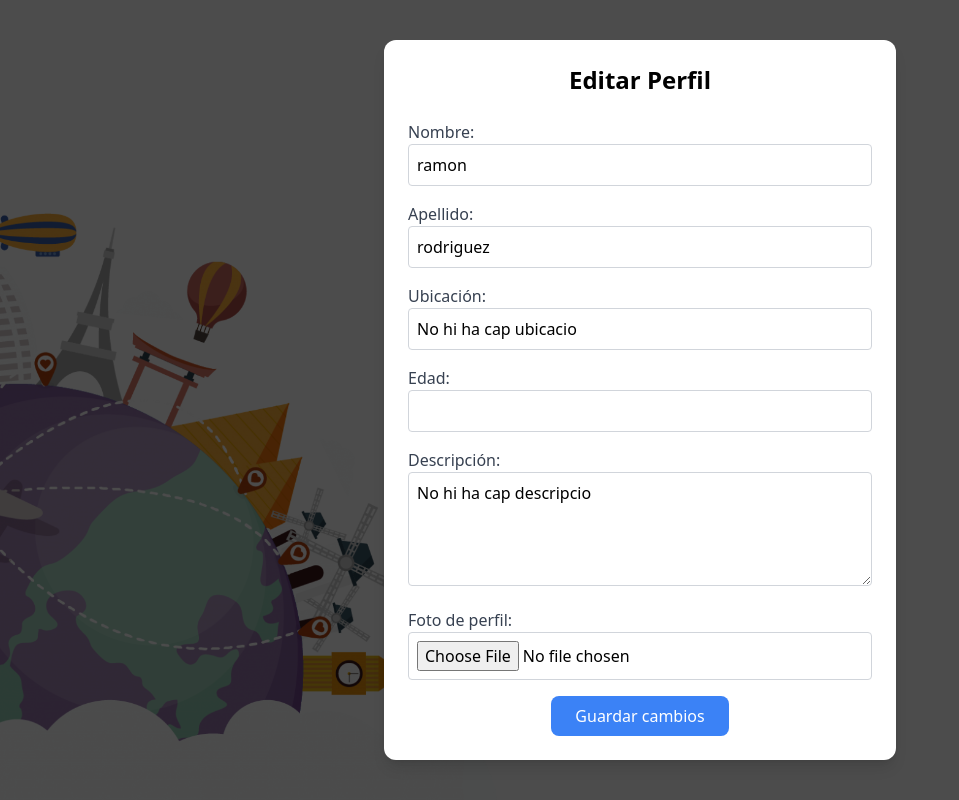
After one commit to ivanfernandezmo/XarxaSocial, a PHP site: page /XarxaSocial/perfil/editar_perfil.php in a window 1280 px wide. The commit adds this page. Shown: the whole page, without its empty margins (0-959 px from the left). Run offline with PHP 8.4, Linux system fonts and the light colour scheme; a user stored in the database is signed in; data comes from the database, SQL or seed files in the repository; tables that the repository leaves empty hold one stand-in row (values such as "Sample post"); data that the repository does not hold is empty; some libraries are stand-ins or nearby versions.

Commit message:
editar_perfil (falta mirar las imagenes)

```diff
--- /dev/null
+++ b/perfil/editar_perfil.php
@@ -0,0 +1,167 @@
+<?php
+require_once('../connecta_db.php');
+session_start();
+
+if (!isset($_SESSION['username'])) {
+    header("Location: login.php");
+    exit();
+}
+
+if ($_SERVER['REQUEST_METHOD'] == 'POST') {
+    // Obtener los nuevos datos del formulario
+    $nuevoNom = $_POST['nombre'];
+    $nuevoCognom = $_POST['cognom'];
+    $nuevaUbicacio = $_POST['ubicacio'];
+    $nuevaEdat = $_POST['edat'];
+    $nuevaDescripcio = $_POST['descripcio'];
+
+    // Aquí vamos a buscar la foto actual de la base de datos para usarla si no se sube una nueva
+    $sql_foto_actual = 'SELECT imatge FROM perfil WHERE idUsuario = ?';
+    $stmt_foto = $db->prepare($sql_foto_actual);
+    $stmt_foto->execute([$_SESSION['idUsuario']]);
+    $foto_actual = $stmt_foto->fetchColumn(); // Obtiene la ruta de la foto actual
+
+    // Si no se encuentra una foto actual, asignar la foto predeterminada
+    if (!$foto_actual) {
+        $foto_actual = "../imatges/fotoPerfilDefault.webp";
+    }
+
+    // Actualizamos los datos del usuario (nombre y apellido)
+    $sql_update = 'UPDATE usuario SET userFirstName = ?, userLastName = ? WHERE idUsuario = ?';
+    $stmt = $db->prepare($sql_update);
+    $stmt->execute([$nuevoNom, $nuevoCognom, $_SESSION['idUsuario']]);
+
+    // Actualizamos los datos del perfil (ubicación, edad, descripción)
+    $sql_update_perfil = 'UPDATE perfil SET ubicacio = ?, edat = ?, descripcio = ? WHERE idUsuario = ?';
+    $stmt2 = $db->prepare($sql_update_perfil);
+    $stmt2->execute([$nuevaUbicacio, $nuevaEdat, $nuevaDescripcio, $_SESSION['idUsuario']]);
+
+    // Actualizamos la foto si se sube una nueva
+    if (isset($_FILES['foto']) && $_FILES['foto']['error'] === UPLOAD_ERR_OK) {
+        // Ruta donde se guardarán las imágenes
+        $uploadDir = "../imatges/";
+        // Obtener la extensión del archivo de la imagen
+        $imageExtension = pathinfo($_FILES['foto']['name'], PATHINFO_EXTENSION);
+        // Generar un nombre único para la imagen
+        $newImageName = 'perfil_' . time() . '.' . $imageExtension;
+        // Ruta completa donde se guardará la nueva imagen
+        $newImagePath = $uploadDir . $newImageName;
+
+        // Mover el archivo subido al directorio adecuado
+        if (move_uploaded_file($_FILES['foto']['tmp_name'], $newImagePath)) {
+            // Si la imagen se sube correctamente, actualizamos la variable $foto
+            $foto = $newImagePath;
+        } else {
+            // Si la imagen no se puede mover, mantenemos la foto actual
+            $foto = $foto_actual;  // Mantenemos la foto anterior en la variable $foto
+        }
+    } else {
+        // Si no se ha subido una nueva foto, mantenemos la foto actual
+        $foto = $foto_actual;  // Mantenemos la foto actual en la variable $foto
+    }
+
+    // Actualizamos la ruta de la foto en la base de datos
+    $sql_update_foto = 'UPDATE perfil SET imatge = ? WHERE idUsuario = ?';
+    $stmt3 = $db->prepare($sql_update_foto);
+    $stmt3->execute([$foto, $_SESSION['idUsuario']]);
+
+    // Actualizar los datos en la base de datos (nombre, apellido, etc. ya se están actualizando anteriormente)
+    $sql_update_perfil = 'UPDATE perfil SET imatge = ?, ubicacio = ?, edat = ?, descripcio = ? WHERE idUsuario = ?';
+    $stmt2 = $db->prepare($sql_update_perfil);
+    $stmt2->execute([$foto, $nuevaUbicacio, $nuevaEdat, $nuevaDescripcio, $_SESSION['idUsuario']]);
+
+
+    // Si se ha actualizado con éxito, redirigir al perfil
+    header("Location: perfil.php");
+    exit();
+} else {
+    // Obtener los datos actuales del perfil para mostrarlos en el formulario
+    $sql_nomUser = 'SELECT userFirstName, userLastName, idUsuario FROM usuario where (username = "' . $_SESSION['username'] . '")';
+    $return = $db->query($sql_nomUser);
+    foreach($return as $fila){
+        $nom = $fila["userFirstName"];
+        $cognoms = $fila["userLastName"];
+        $id = $fila["idUsuario"];
+        $_SESSION['idUsuario'] = $id; // Guardamos el id de usuario en la sesión
+    }
+
+    $sql_dadesPerfil = 'SELECT imatge, descripcio, ubicacio, edat FROM perfil where (idUsuario = ' . $id . ')';
+    $result = $db->query($sql_dadesPerfil);
+    foreach($result as $row){
+        $foto = $row["imatge"];
+        $descripcio = $row["descripcio"];
+        $ubicacio = $row["ubicacio"];
+        $edat = $row["edat"];
+    }
+
+    if($foto == null) $foto = "../imatges/fotoPerfilDefault.webp";
+    if($descripcio == null) $descripcio = "No hi ha cap descripcio";
+    if($ubicacio == null) $ubicacio = "No hi ha cap ubicacio";
+    if($edat == null) $edat = "No hi ha cap edat";
+}
+?>
+
+<!DOCTYPE html>
+<html lang="es">
+<head>
+    <meta charset="UTF-8">
+    <meta name="viewport" content="width=device-width, initial-scale=1.0">
+    <title>Editar Perfil</title>
+    <script src="https://cdn.tailwindcss.com"></script>
+</head>
+<body class="relative min-h-screen flex justify-center items-center p-6 bg-cover bg-center" style="background-image: url('../imatges/viajes.png');">
+    <!-- Capa de fondo con transparencia -->
+    <div class="absolute inset-0 bg-black bg-opacity-70"></div>
+
+    <div class="relative z-10 bg-white p-6 rounded-xl shadow-lg w-full max-w-lg">
+        <h2 class="text-2xl font-bold text-center mb-6">Editar Perfil</h2>
+
+        <!-- Formulario de edición de perfil -->
+        <form method="POST" enctype="multipart/form-data">
+            <div class="space-y-4">
+                <!-- Nombre y Apellido -->
+                <div>
+                    <label for="nombre" class="block text-gray-700">Nombre:</label>
+                    <input type="text" id="nombre" name="nombre" class="w-full p-2 border border-gray-300 rounded" value="<?php echo $nom; ?>" required>
+                </div>
+
+                <div>
+                    <label for="cognom" class="block text-gray-700">Apellido:</label>
+                    <input type="text" id="cognom" name="cognom" class="w-full p-2 border border-gray-300 rounded" value="<?php echo $cognoms; ?>" required>
+                </div>
+
+                <!-- Ubicación -->
+                <div>
+                    <label for="ubicacio" class="block text-gray-700">Ubicación:</label>
+                    <input type="text" id="ubicacio" name="ubicacio" class="w-full p-2 border border-gray-300 rounded" value="<?php echo $ubicacio; ?>" required>
+                </div>
+
+                <!-- Edad -->
+                <div>
+                    <label for="edat" class="block text-gray-700">Edad:</label>
+                    <input type="number" id="edat" name="edat" class="w-full p-2 border border-gray-300 rounded" value="<?php echo $edat; ?>" required>
+                </div>
+
+                <!-- Descripción -->
+                <div>
+                    <label for="descripcio" class="block text-gray-700">Descripción:</label>
+                    <textarea id="descripcio" name="descripcio" class="w-full p-2 border border-gray-300 rounded" rows="4" required><?php echo $descripcio; ?></textarea>
+                </div>
+
+                <!-- Foto de perfil (opcional) -->
+                <div>
+                    <label for="foto" class="block text-gray-700">Foto de perfil:</label>
+                    <input type="file" id="foto" name="foto" class="w-full p-2 border border-gray-300 rounded">
+                </div>
+
+                <!-- Botón de guardado -->
+                <div class="flex justify-center mt-6">
+                    <button type="submit" class="bg-blue-500 text-white px-6 py-2 rounded-lg hover:bg-blue-600 transition">
+                        Guardar cambios
+                    </button>
+                </div>
+            </div>
+        </form>
+    </div>
+</body>
+</html>
--- a/perfil/perfil.php
+++ b/perfil/perfil.php
@@ -13,7 +13,7 @@ else
     $return = $db->query($sql_nomUser);
     foreach($return as $fila){
         $nom = $fila["userFirstName"];
-        $cognoms = $fila["userFirstName"];
+        $cognoms = $fila["userLastName"];
         $id = $fila["idUsuario"];
     }
     //CONTROLAR QUE nom y cognom no estan vacios
```
Also changed, not shown: imatges/perfil_1741704892.jpg (added), imatges/perfil_1741705043.jpg (added), imatges/perfil_1741705093.jpg (added), imatges/perfil_1741705627.jpg (added), imatges/perfil_1741705673.jpg (added).
